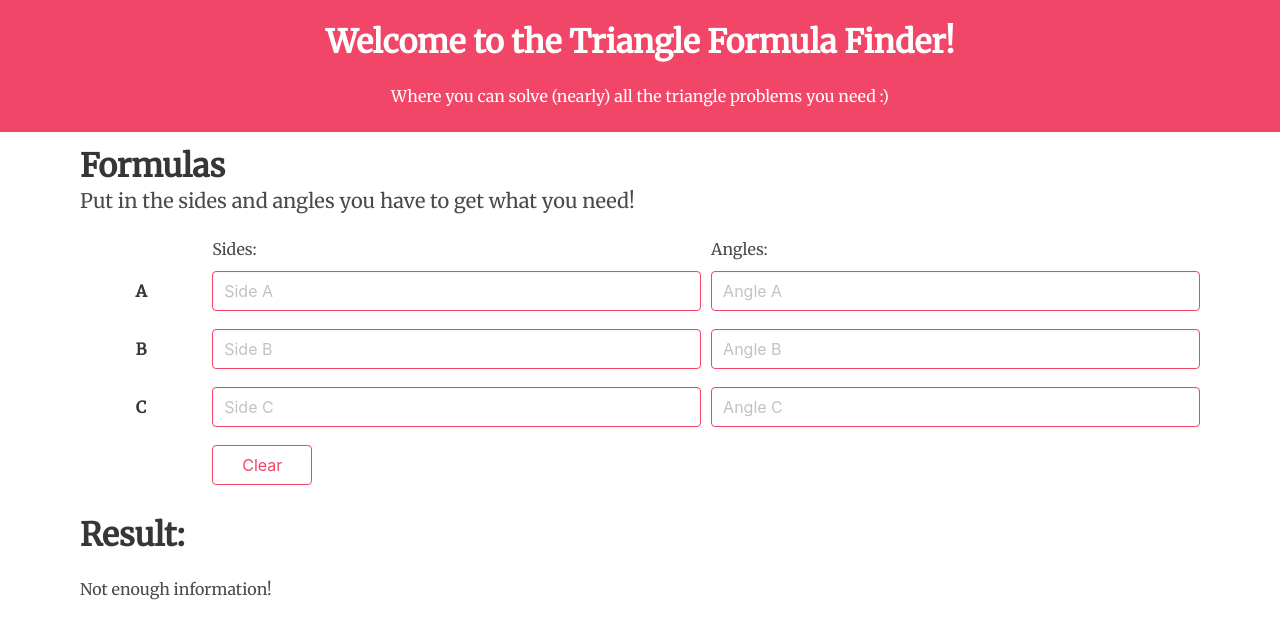
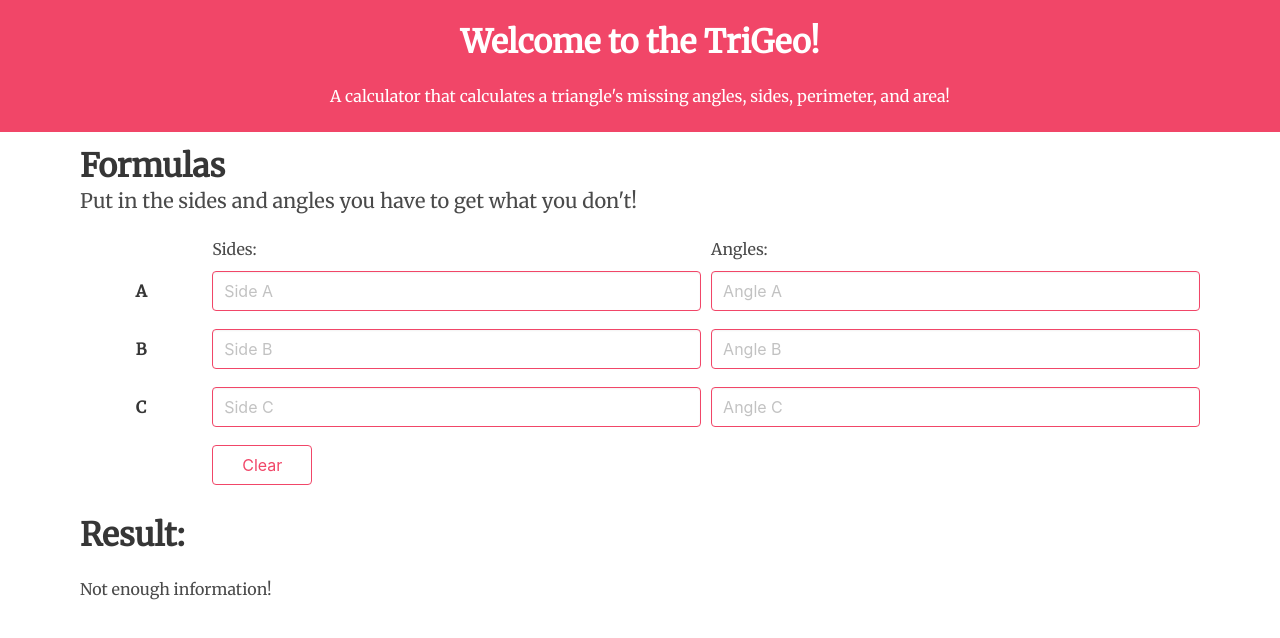
Before and after one commit to kevinzee/TriGeo, a plain HTML site: page index.html in a window 1280 px wide. Drawn offline with nearby package versions, Linux system fonts and the light colour scheme.

Commit message:
Update index.html

```diff
--- a/index.html
+++ b/index.html
@@ -16,13 +16,13 @@
 <body>
   <section class="hero is-small is-danger has-text-centered">
     <div class="hero-body">
-      <p class="title">Welcome to the Triangle Formula Finder!</p>
-      <h5> Where you can solve (nearly) all the triangle problems you need :)</h5>
+      <p class="title">Welcome to the TriGeo!</p>
+      <h5> A calculator that calculates a triangle's missing angles, sides, perimeter, and area! </h5>
   </section>
   <div class="container">
     <section class="section">
       <h1 class="title">Formulas</h1>
-      <h2 class = "subtitle">Put in the sides and angles you have to get what you need!</h2>
+      <h2 class = "subtitle">Put in the sides and angles you have to get what you don't!</h2>
       <div class="input-grid">
         <p></p>
         <p>Sides:</p>
```
